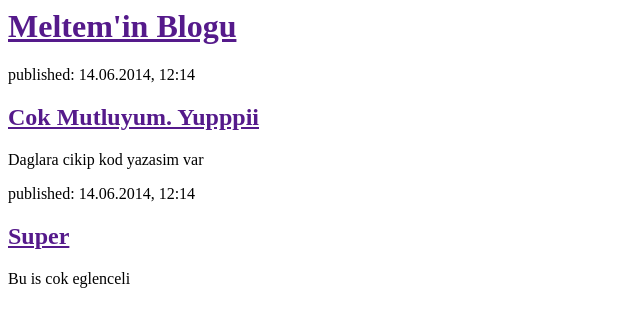
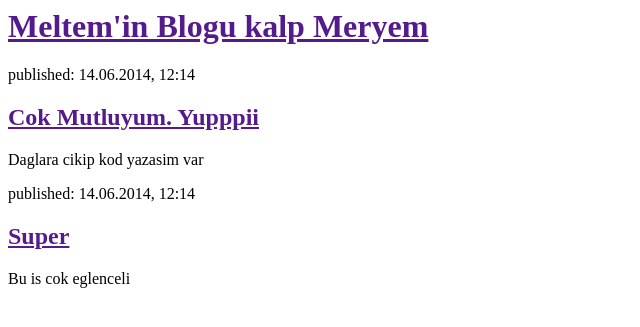
Before and after one commit to metlem/my-first-blog, a Django app: page / in a window 1280 px wide. Shown: the top 327 px of the page, without its empty margins (0-640 px from the left). Run offline with Django 3.2, Linux system fonts and the light colour scheme.

Commit message:
meryem degistirdi

```diff
--- a/blog/templates/blog/post_list.html
+++ b/blog/templates/blog/post_list.html
@@ -4,7 +4,7 @@
     </head>
     <body>
         <div>
-            <h1><a href="">Meltem'in Blogu</a></h1>
+            <h1><a href="">Meltem'in Blogu kalp Meryem</a></h1>
         </div>
 
         <div>
```
